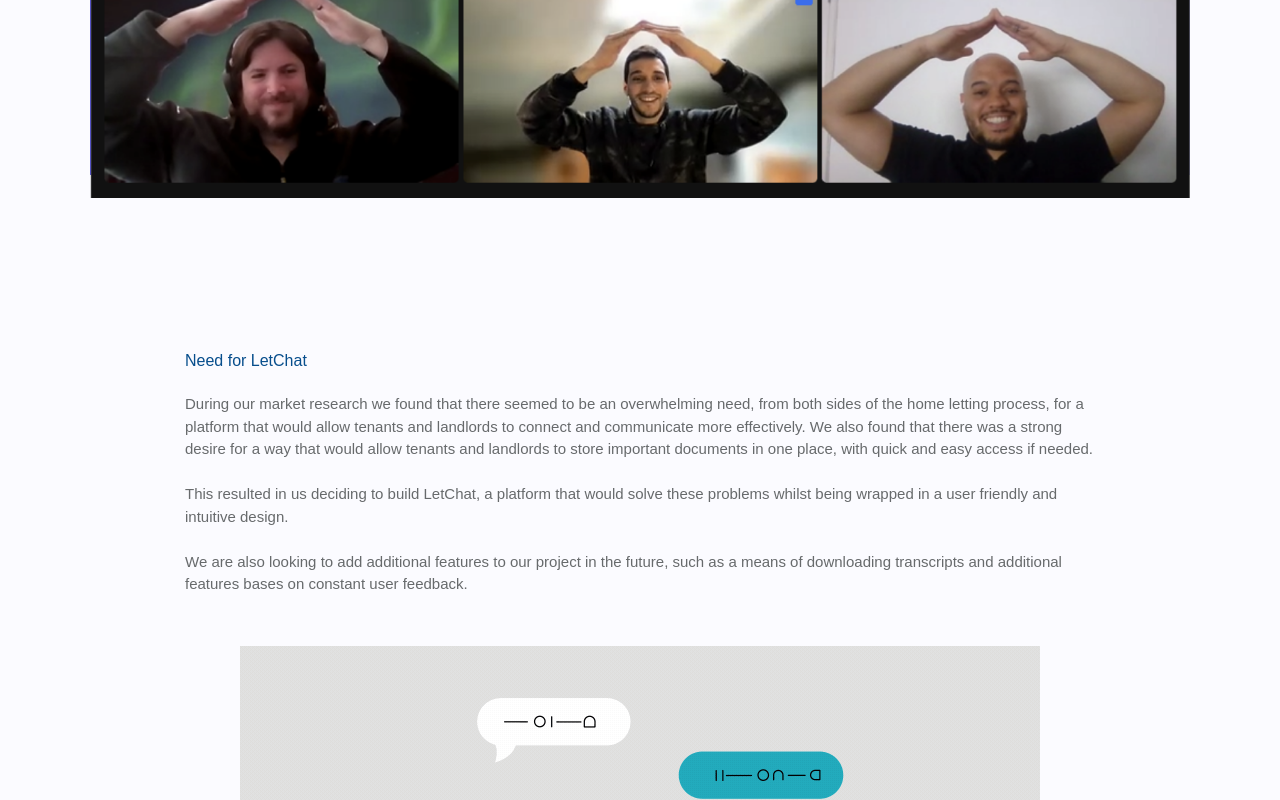
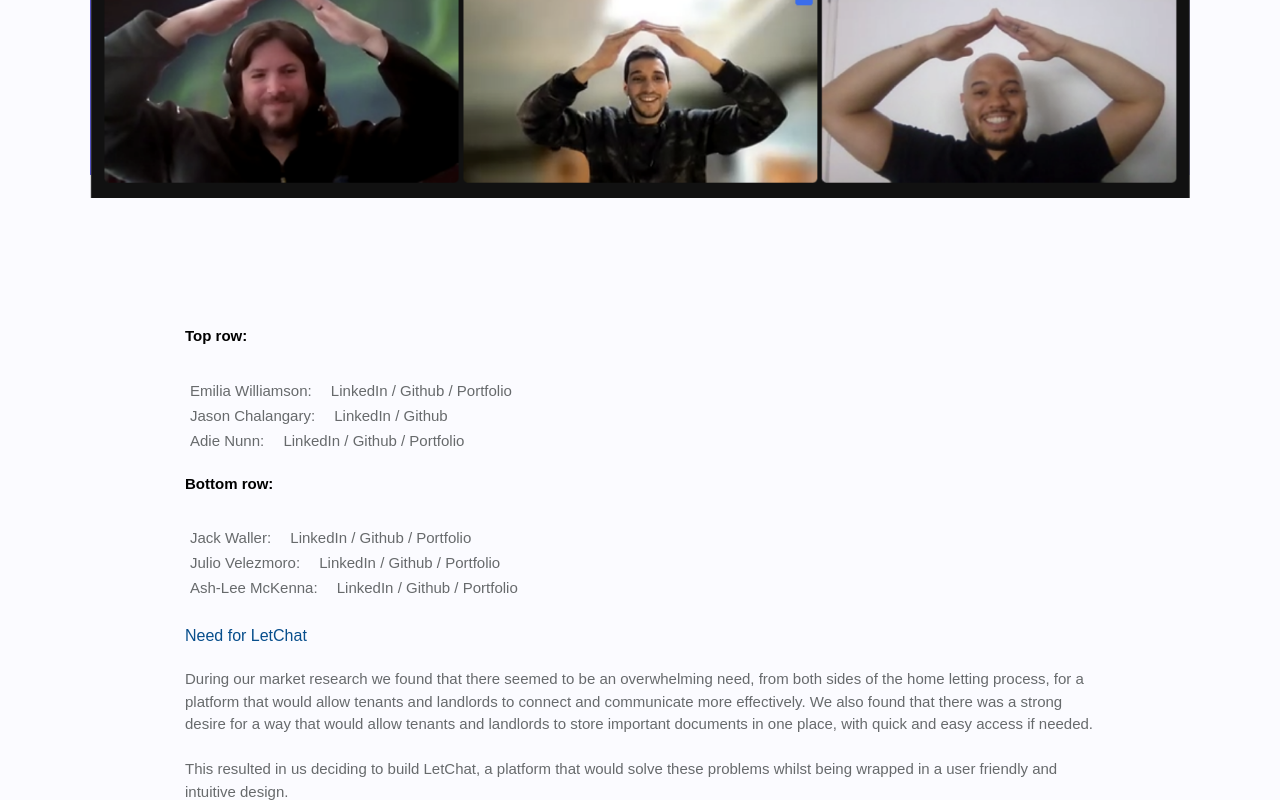
Before and after one commit to SchoolOfCode/bc13_final-project_front-end-git-gud, a Next.js app in the folder letchat/: page /about in a window 1280 px wide. Shown: the part 514-1314 px from the top of the page. Built offline with nearby package versions, Linux system fonts and the light colour scheme; no server answers.

Commit message:
about us

```diff
--- a/letchat/pages/about.tsx
+++ b/letchat/pages/about.tsx
@@ -41,6 +41,73 @@
           </div>
           <div className={style.storyContainer}>
             <div className={style.needContainer}>
+              <p>
+                <span className="font-bold">Top row:</span> <br />
+                <ul>
+                  <li>
+                    Emilia Williamson: &emsp;
+                    <a href="https://www.linkedin.com/in/emiliawil">
+                      LinkedIn
+                    </a>{" "}
+                    /{"  "}
+                    <a href="https://www.github.com/emiliawil">Github</a> /
+                    {"  "}
+                    <a href="https://www.emiliawil.dev">Portfolio</a>
+                  </li>
+                  <li>
+                    Jason Chalangary: &emsp;
+                    <a href="https://www.linkedin.com/in/jason-chalangary/">
+                      LinkedIn
+                    </a>{" "}
+                    /{"  "}
+                    <a href="https://github.com/jasonjjjc">Github</a>
+                  </li>
+                  <li>
+                    Adie Nunn: &emsp;
+                    <a href="https://www.linkedin.com/in/adienunn/">
+                      LinkedIn
+                    </a>{" "}
+                    /{"  "}
+                    <a href="https://github.com/cowtipping">Github</a> /{"  "}
+                    <a href="http://www.cowtipping.co.uk/">Portfolio</a>
+                  </li>
+                </ul>
+              </p>
+              <p>
+                <span className="font-bold">Bottom row:</span> <br />
+                <ul>
+                  <li>
+                    Jack Waller: &emsp;
+                    <a href="https://www.linkedin.com/in/jack-waller-developer/">
+                      LinkedIn
+                    </a>{" "}
+                    /{"  "}
+                    <a href="https://github.com/Bazelden">Github</a> /{"  "}
+                    <a href="https://jackwallerwebdev.vercel.app/">Portfolio</a>
+                  </li>
+                  <li>
+                    Julio Velezmoro: &emsp;
+                    <a href="https://www.linkedin.com/in/james-houghton-1b1b1b1b1">
+                      LinkedIn
+                    </a>{" "}
+                    /{"  "}
+                    <a href="https://github.com/Lakorthus">Github</a> /{"  "}
+                    <a href="https://next-portfolio-khaki-nine.vercel.app/">
+                      Portfolio
+                    </a>
+                  </li>
+                  <li>
+                    Ash-Lee McKenna: &emsp;
+                    <a href="https://www.linkedin.com/in/ash-lee-mckenna-561717151/">
+                      LinkedIn
+                    </a>{" "}
+                    /{"  "}
+                    <a href="https://www.github.com/ashdashlee">Github</a> /
+                    {"  "}
+                    <a href="http://www.ashlee-mckenna.com">Portfolio</a>
+                  </li>
+                </ul>
+              </p>
               <br />
               <h3 className={style.textCenter}>Need for LetChat</h3>
               <p>
```
